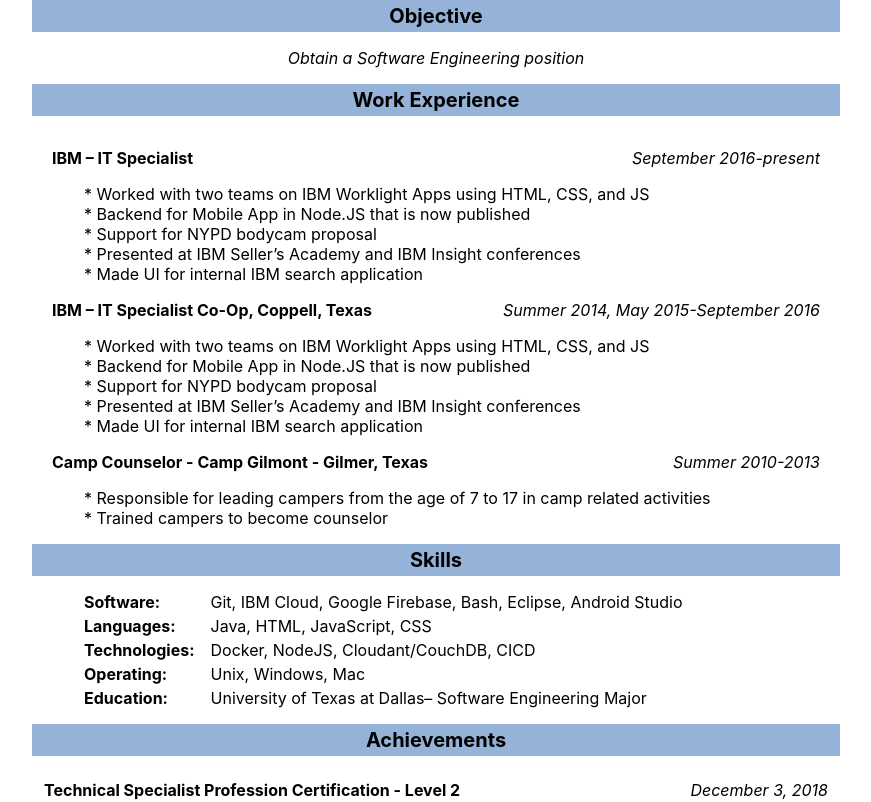
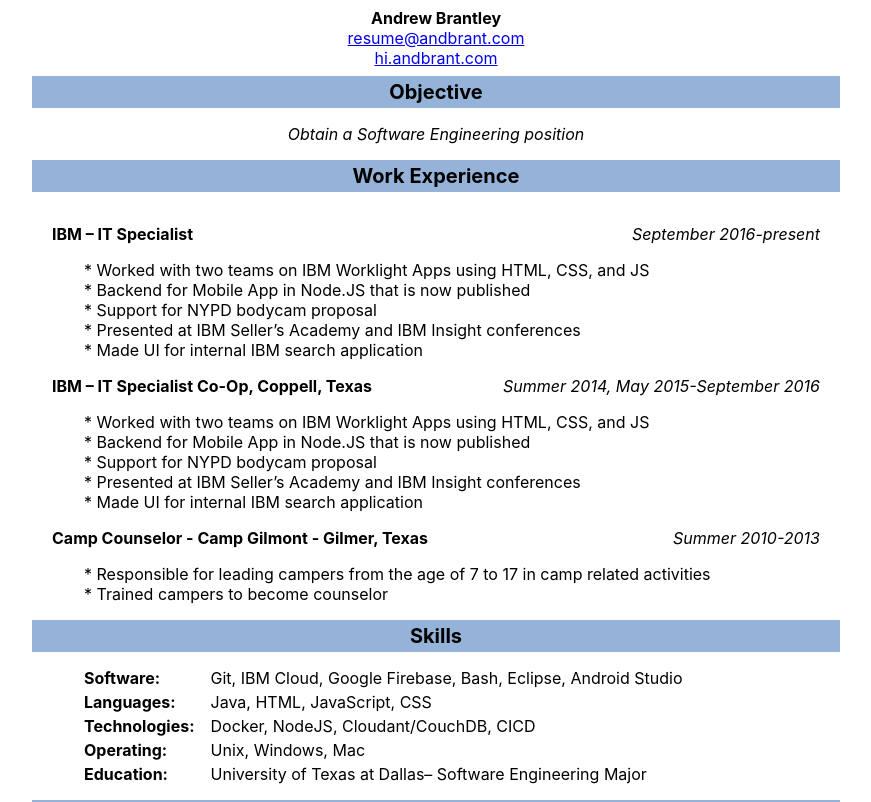
Before and after one commit to yeltnar/resume, a React (Create React App) app: page / in a window 1280 px wide. Shown: the top 802 px of the page, without its empty margins (204-1075 px from the left). Built offline with nearby package versions, Linux system fonts and the light colour scheme.

Commit message:
add title section

```diff
--- a/src/App.js
+++ b/src/App.js
@@ -3,6 +3,7 @@
 import './App.css';
 
 import {Section} from "./components/templates/section"
+import {Title} from "./components/title/Title"
 
 import resume_json from "./data/resume.json"
 
@@ -23,7 +24,8 @@
 
   return (
     <div className="App">
-      {sectionElementArr}
+      <Title></Title>
+      <span className="main_resume">{sectionElementArr}</span>
     </div>
   );
 }
--- /dev/null
+++ b/src/components/title/Title.js
@@ -0,0 +1,22 @@
+import React, {useState} from 'react';
+import contact from "../../data/contact.json"
+import './style.css';
+
+function Title(){
+
+    return (
+        <div className="contact">
+            <div className="name">{contact.name}</div>
+            <div className="email">
+                <a href={`mailto:${contact.email}`}>{contact.email}</a>
+            </div>
+            <div className="website">
+                <a href={contact.website.link} target="_blank">{contact.website.text}</a>
+            </div>
+        </div>
+    );
+}
+
+export {
+    Title
+}
--- /dev/null
+++ b/src/components/title/style.css
@@ -0,0 +1,12 @@
+.contact{
+    margin: .5rem;
+}
+
+.contact > .name{
+    /* background-color: pink; */
+    font-weight: bold;
+}
+
+.contact > .email{
+    /* background-color: green; */
+}
--- /dev/null
+++ b/src/data/contact.json
@@ -0,0 +1,8 @@
+{
+    "name":"Andrew Brantley",
+    "email":"resume@andbrant.com",
+    "website":{
+        "text":"hi.andbrant.com",
+        "link":"https://hi.andbrant.com"
+    }
+}
```
